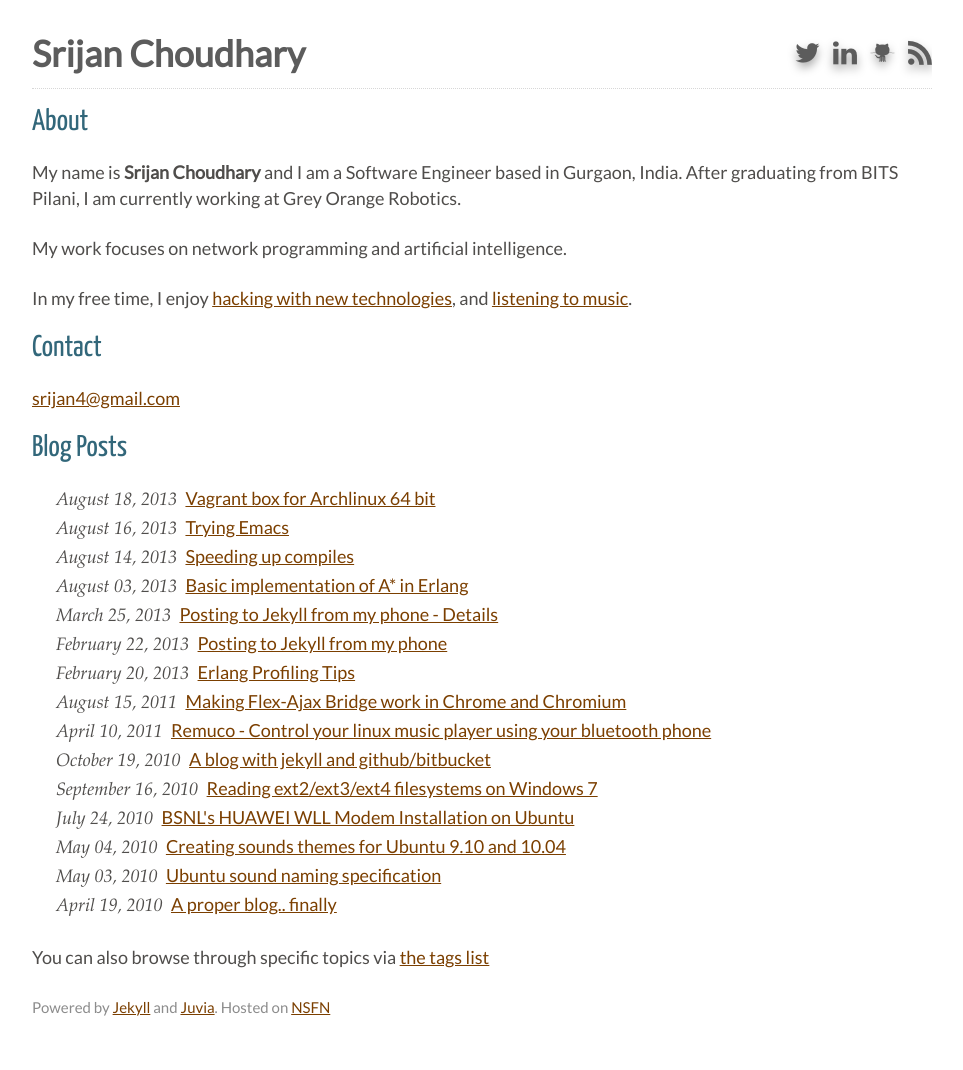
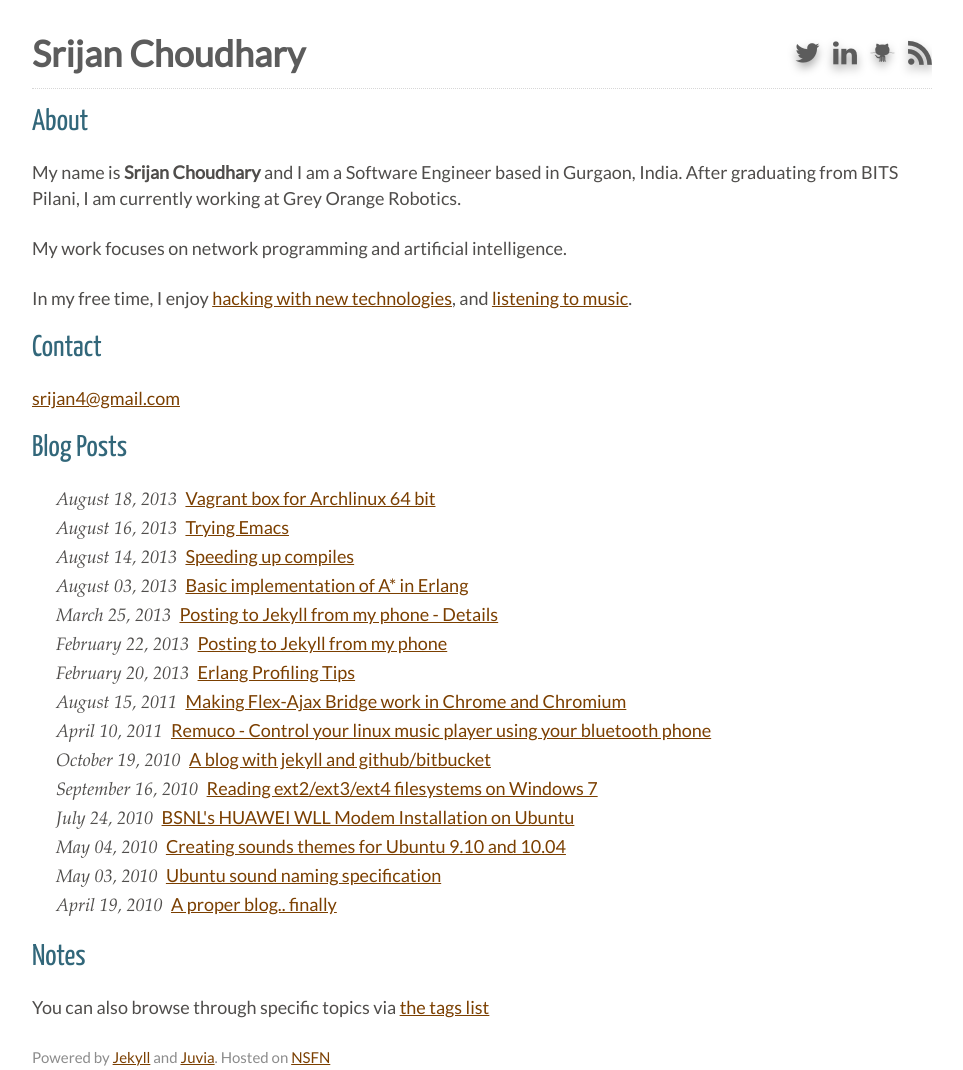
Before and after one commit to srijan/srijan_blog, a Jekyll site: the page built from index.md, in a window 1280 px wide. Shown: the whole page, without its empty margins (158-1121 px from the left). Built offline with Jekyll 4.4.1, drawn with Linux system fonts in a browser that asks for light colours; comment, search, counter and statistics services are not loaded; before the commit the page ends 1020 px from its top, so only the background shows below that.

Commit message:
Add a notes subsection

```diff
--- a/index.md
+++ b/index.md
@@ -17,6 +17,16 @@
 
 <ul class="posts">
 {% for post in site.posts %}
+{% unless post.categories[0] == "notes" %}
+<li><span class="fancy">{{ post.date | date: "%B %d, %Y" }}</span> <a href="{{site.baseurl}}{{ post.url }}">{{ post.title }}</a></li>
+{% endunless %}
+{% endfor %}
+</ul>
+
+## Notes
+
+<ul class="posts">
+{% for post in site.categories.notes %}
 <li><span class="fancy">{{ post.date | date: "%B %d, %Y" }}</span> <a href="{{site.baseurl}}{{ post.url }}">{{ post.title }}</a></li>
 {% endfor %}
 </ul>
```
